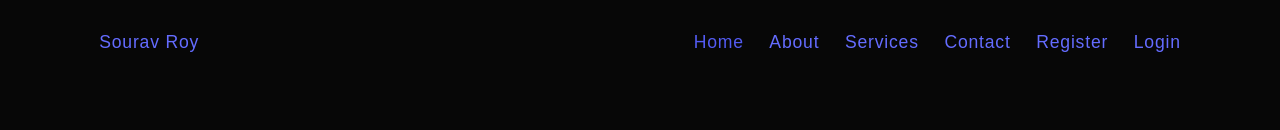
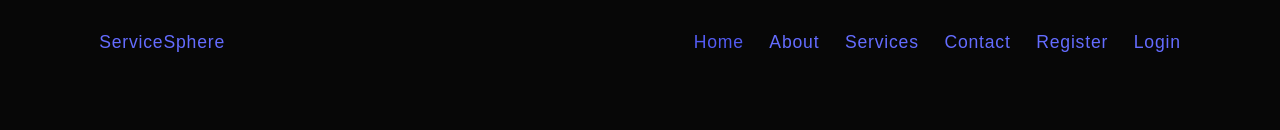
Before and after one commit to Souravroy99/ServiceSphere, a React (Vite) app in the folder 02_client/: page / in a window 1280 px wide. Shown: the top 130 px of the page. Built offline with nearby package versions, Linux system fonts and the light colour scheme; no server answers.

Commit message:
Change navbar heading name

```diff
--- a/02_client/src/components/Navbar/Navbar.jsx
+++ b/02_client/src/components/Navbar/Navbar.jsx
@@ -12,7 +12,7 @@ const Navbar = () => {
             <header>
                 <div className="container">
                     <div className="logo-brand">
-                        <a href="/">Sourav Roy</a>
+                        <a href="/">ServiceSphere</a>
                     </div>
 
                     <nav>
```
